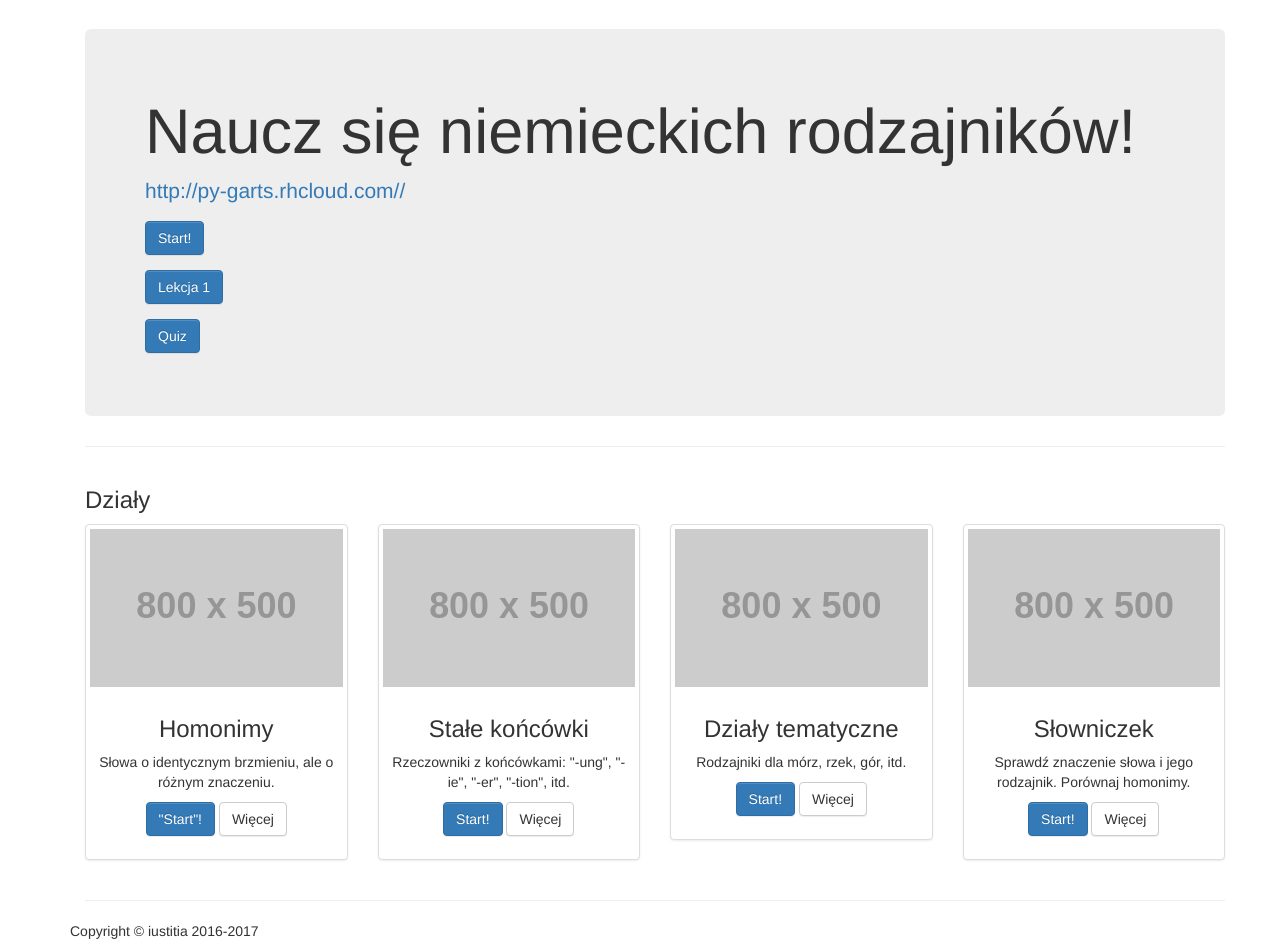
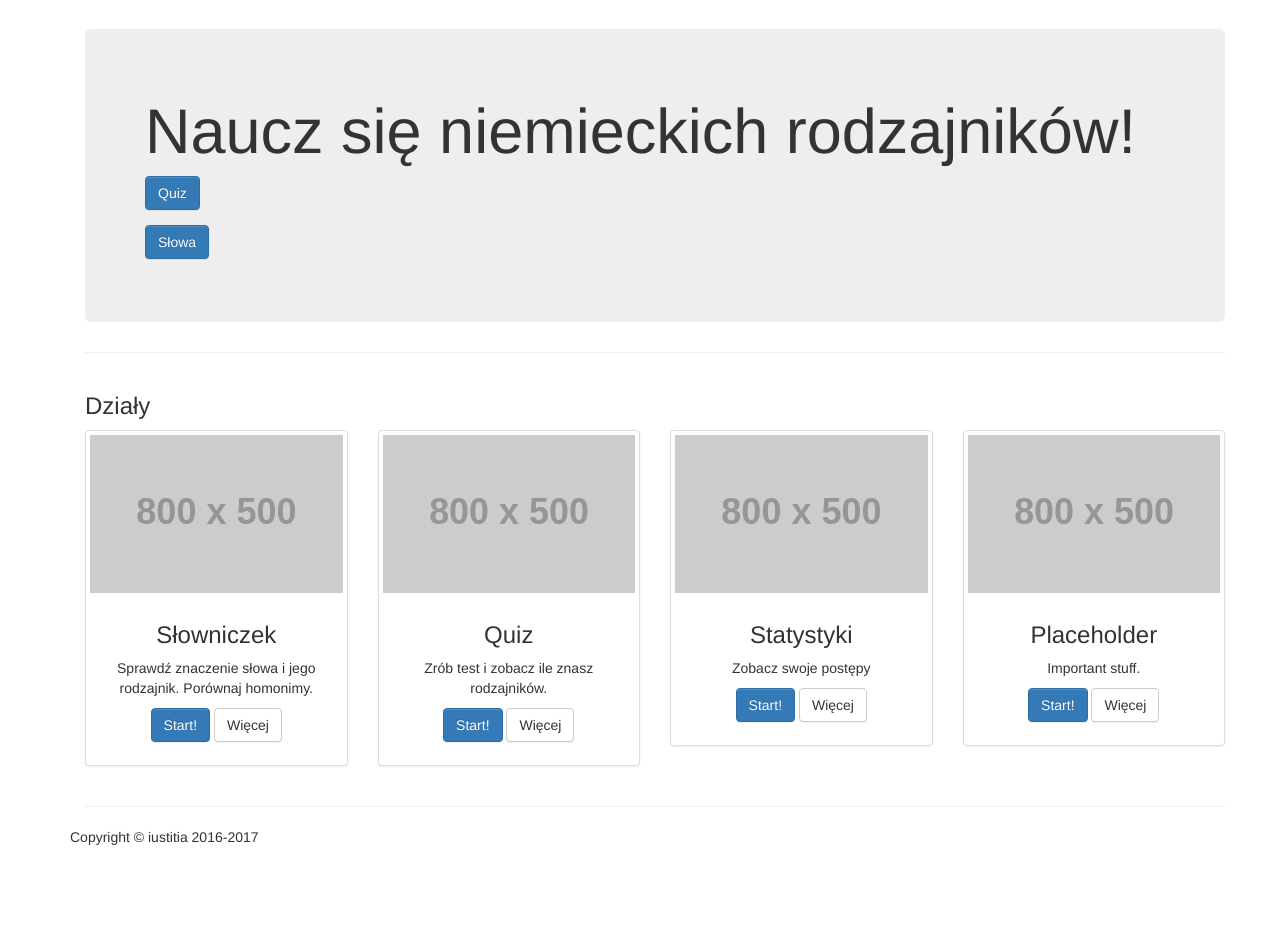
Before and after one commit to iustitia/garts, a Django app: page / in a window 1280 px wide. Shown: the part 51-1002 px from the top of the page. After the commit the page ends 896 px from the top, so only its background shows below. Run offline with Django 3.2, Linux system fonts and the light colour scheme; grey boxes labelled with a size stand in for pictures from a placeholder-image service; some libraries are stand-ins or nearby versions.

Commit message:
home updated

```diff
--- a/home/templates/home/index.html
+++ b/home/templates/home/index.html
@@ -6,11 +6,8 @@
         <!-- Jumbotron Header -->
         <header class="jumbotron hero-spacer">
             <h1>Naucz się niemieckich rodzajników!</h1>
-             <p><a href="http://py-garts.rhcloud.com/">http://py-garts.rhcloud.com//</a></p>
-             <p><a href="/wordbrowser/" class="btn btn-primary btn-large">Start!</a>
-            </p>
-            <p><a href="/wordbrowser/lesson/1" class="btn btn-primary btn-large">Lekcja 1</a></p>
             <p><a href="/quiz/" class="btn btn-primary btn-large">Quiz</a></p>
+            <p><a href="/wordbrowser/" class="btn btn-primary btn-large">Słowa</a></p>
         </header>
 
         <hr>
@@ -30,10 +27,10 @@
                 <div class="thumbnail">
                     <img src="http://placehold.it/800x500" alt="">
                     <div class="caption">
-                        <h3>Homonimy</h3>
-                        <p>Słowa o identycznym brzmieniu, ale o różnym znaczeniu.</p>
+                        <h3>Słowniczek</h3>
+                        <p>Sprawdź znaczenie słowa i jego rodzajnik. Porównaj homonimy.</p>
                         <p>
-                            <a href="#" class="btn btn-primary">"Start"!</a> <a href="#" class="btn btn-default">Więcej</a>
+                            <a href="/wordbrowser/" class="btn btn-primary">Start!</a> <a href="#" class="btn btn-default">Więcej</a>
                         </p>
                     </div>
                 </div>
@@ -43,8 +40,21 @@
                 <div class="thumbnail">
                     <img src="http://placehold.it/800x500" alt="">
                     <div class="caption">
-                        <h3>Stałe końcówki</h3>
-                        <p>Rzeczowniki z końcówkami: "-ung", "-ie", "-er", "-tion", itd.</p>
+                        <h3>Quiz</h3>
+                        <p>Zrób test i zobacz ile znasz rodzajników.</p>
+                        <p>
+                            <a href="/quiz/" class="btn btn-primary">Start!</a> <a href="#" class="btn btn-default">Więcej</a>
+                        </p>
+                    </div>
+                </div>
+            </div>
+
+            <div class="col-md-3 col-sm-6 hero-feature">
+                <div class="thumbnail">
+                    <img src="http://placehold.it/800x500" alt="">
+                    <div class="caption">
+                        <h3>Statystyki</h3>
+                        <p>Zobacz swoje postępy</p>
                         <p>
                             <a href="#" class="btn btn-primary">Start!</a> <a href="#" class="btn btn-default">Więcej</a>
                         </p>
@@ -56,8 +66,8 @@
                 <div class="thumbnail">
                     <img src="http://placehold.it/800x500" alt="">
                     <div class="caption">
-                        <h3>Działy tematyczne</h3>
-                        <p>Rodzajniki dla mórz, rzek, gór, itd.</p>
+                        <h3>Placeholder</h3>
+                        <p>Important stuff.</p>
                         <p>
                             <a href="#" class="btn btn-primary">Start!</a> <a href="#" class="btn btn-default">Więcej</a>
                         </p>
@@ -65,18 +75,7 @@
                 </div>
             </div>
 
-            <div class="col-md-3 col-sm-6 hero-feature">
-                <div class="thumbnail">
-                    <img src="http://placehold.it/800x500" alt="">
-                    <div class="caption">
-                        <h3>Słowniczek</h3>
-                        <p>Sprawdź znaczenie słowa i jego rodzajnik. Porównaj homonimy.</p>
-                        <p>
-                            <a href="/wordbrowser/" class="btn btn-primary">Start!</a> <a href="#" class="btn btn-default">Więcej</a>
-                        </p>
-                    </div>
-                </div>
-            </div>
+
 
         </div>
         <!-- /.row -->
```
